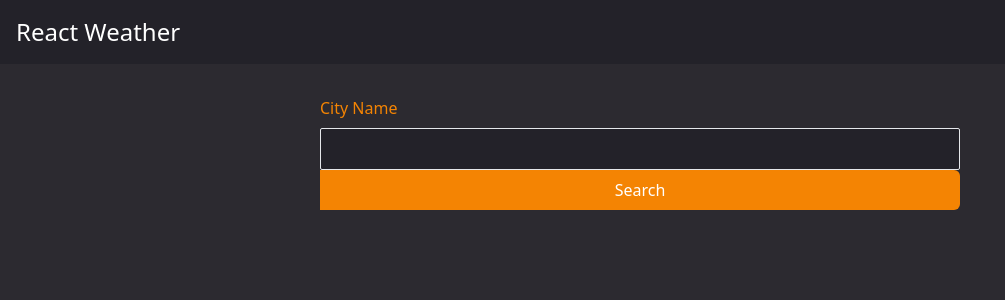
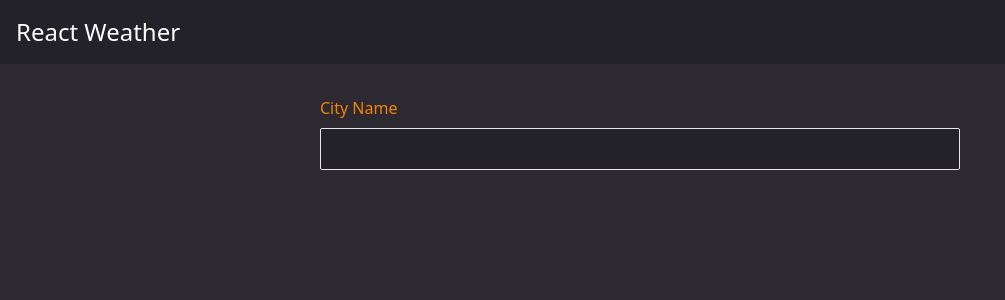
Before and after one commit to sinafbd/clique-digital-interview-next, a Next.js app: page / in a window 1280 px wide. Shown: the top 300 px of the page, without its empty margins (0-1005 px from the left). Built offline with nearby package versions, Linux system fonts and the light colour scheme.

Commit message:
feat: add auto suggestion to the form

```diff
--- a/src/app/components/WeatherForm.tsx
+++ b/src/app/components/WeatherForm.tsx
@@ -1,45 +1,95 @@
 "use client";
 
-import { useState, FormEvent } from "react";
+import { useState, useEffect, useRef } from "react";
+import { getCitySuggestions } from "../utils/api";
 
 interface WeatherFormProps {
   onSearch: (city: string) => void;
 }
 
+interface CitySuggestion {
+  key: string;
+  name: string;
+}
+
 export default function WeatherForm({ onSearch }: WeatherFormProps) {
-  const [city, setCity] = useState("");
+  const [inputText, setInputText] = useState("");
+  const [suggestions, setSuggestions] = useState<CitySuggestion[]>([]);
+  const [showSuggestions, setShowSuggestions] = useState(false);
+  const suggestionsRef = useRef<HTMLDivElement>(null);
 
-  const handleSubmit = (e: FormEvent) => {
-    e.preventDefault();
-    if (city) {
-      onSearch(city);
+  useEffect(() => {
+    if (inputText.length > 2) {
+      getCitySuggestions(inputText).then((data) =>
+        setSuggestions(
+          data.map((item) => ({ key: item.Key, name: item.LocalizedName }))
+        )
+      );
+      setShowSuggestions(true);
+    } else {
+      setShowSuggestions(false);
     }
+  }, [inputText]);
+
+  useEffect(() => {
+    const handleClickOutside = (event: MouseEvent) => {
+      if (
+        suggestionsRef.current &&
+        !suggestionsRef.current.contains(event.target as Node)
+      ) {
+        setShowSuggestions(false);
+      }
+    };
+
+    document.addEventListener("mousedown", handleClickOutside);
+    return () => {
+      document.removeEventListener("mousedown", handleClickOutside);
+    };
+  }, [suggestionsRef]);
+
+  const handleSuggestionClick = (suggestion: CitySuggestion) => {
+    setInputText(suggestion.name);
+    setShowSuggestions(false);
+    onSearch(suggestion.name);
   };
 
   return (
     <div className="flex flex-col items-center py-8 w-full">
-      <form onSubmit={handleSubmit} className="flex justify-center mb-4 w-6/12">
-        <div className="flex flex-col w-full">
-          <label
-            htmlFor="city-name"
-            className="text-primaryColor text-left mb-2"
-          >
+      <form
+        onSubmit={(e) => e.preventDefault()}
+        className="flex flex-col w-6/12"
+      >
+        <div className="flex flex-col w-full relative" ref={suggestionsRef}>
+          <label htmlFor="city" className="text-primaryColor text-left mb-2">
             City Name
           </label>
           <input
-            id="city-name"
+            id="city"
             name="city"
             type="text"
-            value={city}
-            onChange={(e) => setCity(e.target.value)}
+            value={inputText}
+            onChange={(e) => setInputText(e.target.value)}
             className="border p-2 bg-secondaryBg text-white outline-none rounded-sm"
+            autoComplete="off"
+            onBlur={() => setTimeout(() => setShowSuggestions(false), 100)}
+            onFocus={() => inputText.length > 2 && setShowSuggestions(true)}
           />
-          <button
-            type="submit"
-            className="bg-primaryColor text-white p-2 rounded-r-md"
-          >
-            Search
-          </button>
+          {showSuggestions && (
+            <ul
+              className="absolute bg-secondaryBg text-white w-full top-20 border border-gray-600 rounded-sm z-10 max-h-40 overflow-y-auto"
+              data-testid="city-suggestions"
+            >
+              {suggestions.map((suggestion) => (
+                <li
+                  key={suggestion.key} // Ensure each item has a unique key
+                  className="p-2 cursor-pointer hover:bg-gray-700"
+                  onMouseDown={() => handleSuggestionClick(suggestion)}
+                >
+                  {suggestion.name}
+                </li>
+              ))}
+            </ul>
+          )}
         </div>
       </form>
     </div>
```
